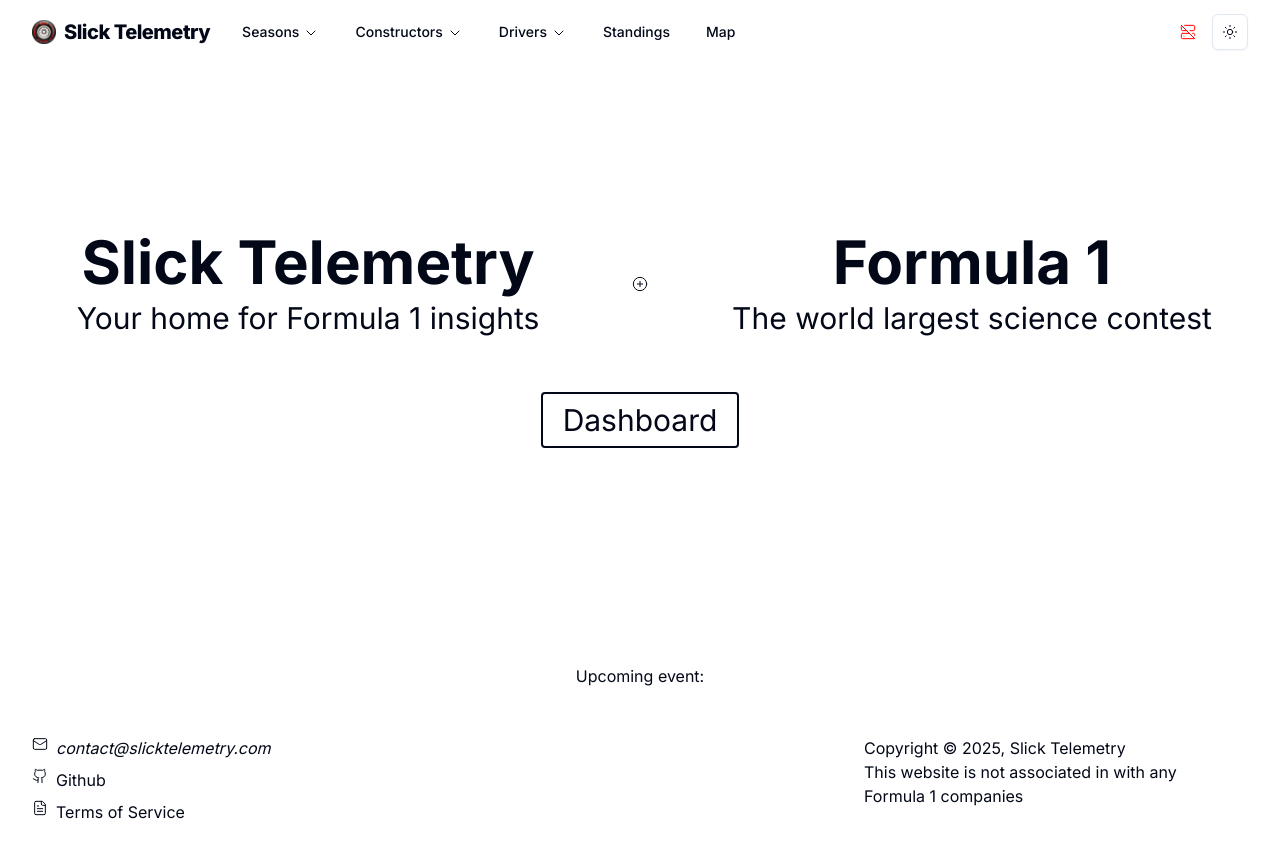
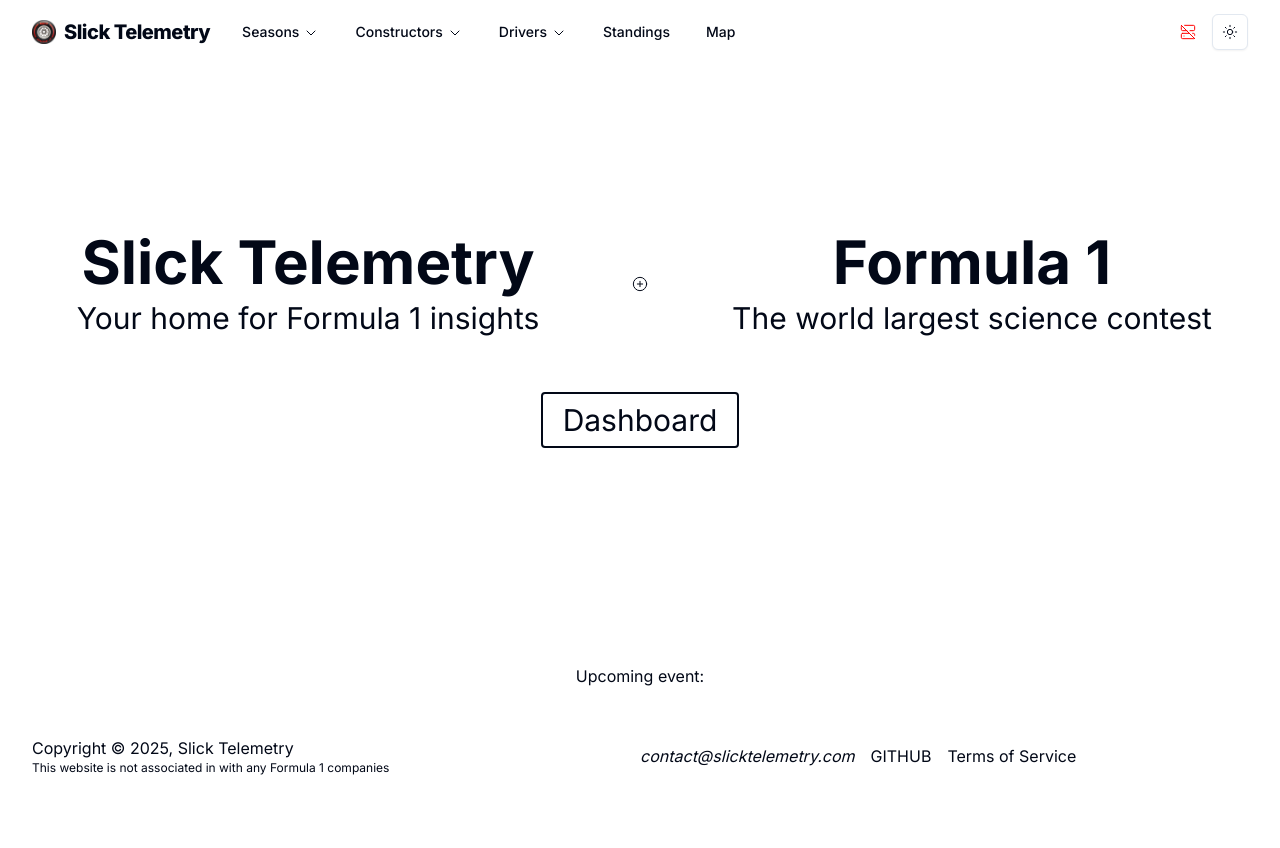
Before and after one commit to Slick-Telemetry/frontwing, a Next.js app: page / in a window 1280 px wide. After the commit the page ends 800 px from the top, so only its background shows below. Built offline with nearby package versions, Linux system fonts and the light colour scheme; no server answers; what @apollo/experimental-nextjs-app-support would draw is missing.

Commit message:
chore: FRON-109 Footer always at bottom

```diff
--- a/src/app/layout.tsx
+++ b/src/app/layout.tsx
@@ -24,7 +24,7 @@
 }) {
   return (
     <html lang='en' className='dark'>
-      <body className={clsx('min-h-screen', inter.className)}>
+      <body className={clsx('flex min-h-screen flex-col', inter.className)}>
         <ThemeProvider defaultTheme='system' storageKey='slick-telemetry-theme'>
           <ApolloWrapper>
             <TopNav />
--- a/src/components/Footer/index.tsx
+++ b/src/components/Footer/index.tsx
@@ -1,19 +1,15 @@
 'use client';
-
-import { FileTextIcon, GithubIcon, MailIcon } from 'lucide-react';
 
 function Footer() {
   return (
-    <div className='container mt-8 mb-4 flex min-h-24 flex-col justify-between md:flex-row'>
-      <div className='flex flex-col gap-y-2'>
-        <div className='flex gap-x-2'>
-          <MailIcon />
+    <div className='container mt-auto grid items-center py-6 md:grid-cols-2'>
+      <div className='flex flex-col flex-wrap gap-x-4 md:flex-row'>
+        <div className='flex items-center gap-1'>
           <a className='italic' href='mailto:contact@slicktelemetry.com'>
             contact@slicktelemetry.com
           </a>
         </div>
-        <div className='flex gap-x-2'>
-          <GithubIcon />
+        <div className='flex items-center gap-1 uppercase'>
           <a
             href='https://github.com/Slick-Telemetry'
             target='_blank'
@@ -22,8 +18,7 @@
             Github
           </a>
         </div>
-        <div className='flex gap-x-2'>
-          <FileTextIcon />
+        <div className='flex items-center gap-1'>
           <a
             href='https://www.freeprivacypolicy.com/live/7a491ef5-7aec-436f-97ae-34f04319fe5c'
             target='_blank'
@@ -33,9 +28,9 @@
           </a>
         </div>
       </div>
-      <div>
+      <div className='mt-4 md:order-first md:mt-0'>
         <p>Copyright © 2025, Slick Telemetry</p>
-        <p className='max-w-96'>
+        <p className='text-xs'>
           This website is not associated in with any Formula&nbsp;1 companies
         </p>
       </div>
```
